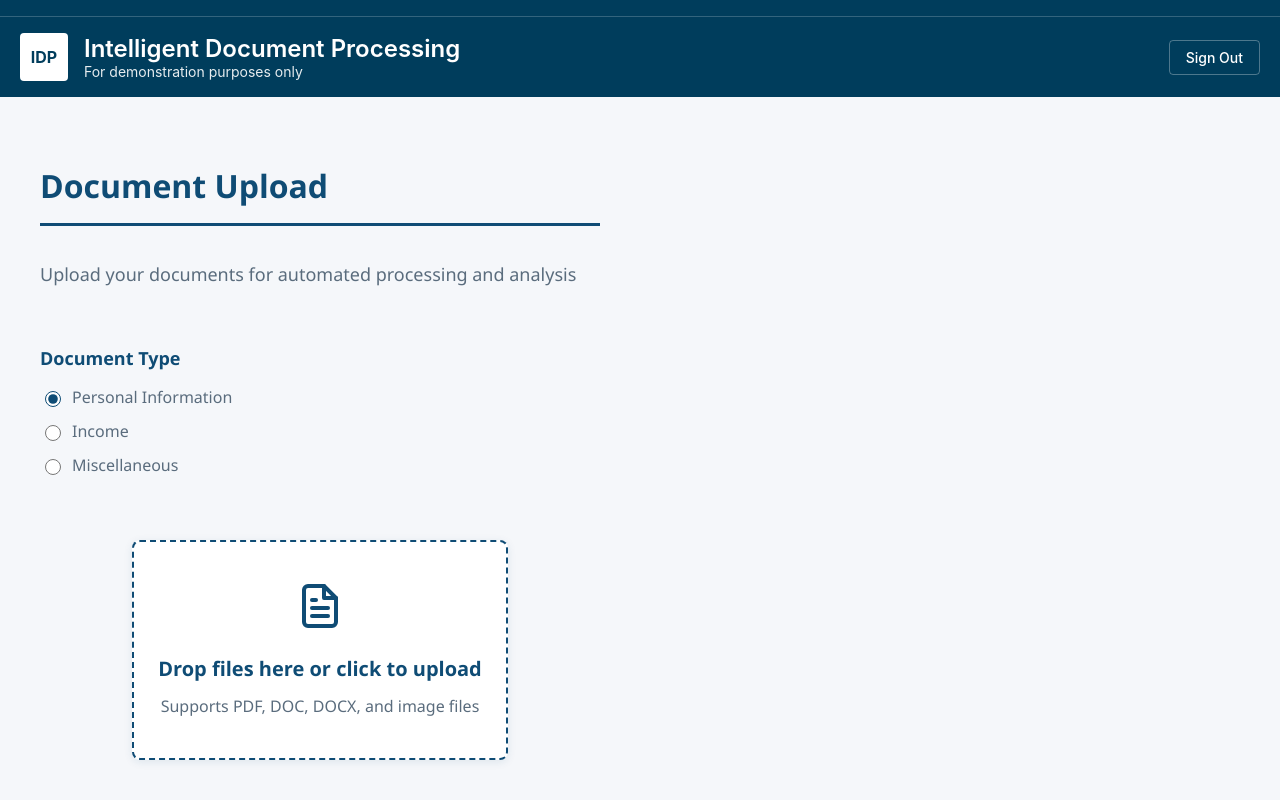
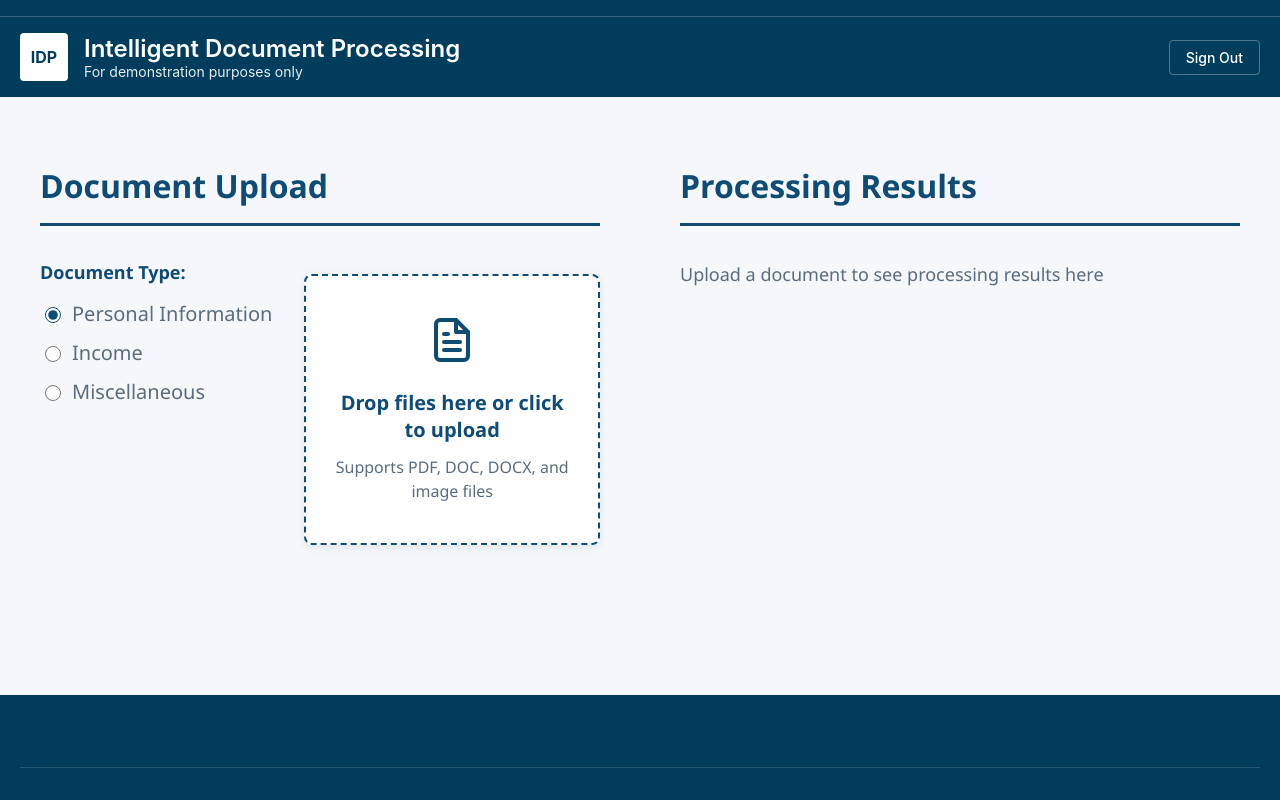
Before and after one commit to laurencegoolsby/amplify-react-template, a React (Vite) app: page / in a window 1280 px wide. Shown: the top 800 px of the page. Built offline with nearby package versions, Linux system fonts and the light colour scheme.

Commit message:
Styling updates

```diff
--- a/src/App.tsx
+++ b/src/App.tsx
@@ -7,6 +7,7 @@ import './styles/layout.css';
 import './styles/typography.css';
 import './styles/radio-group.css';
 import './styles/file-info.css';
+import './styles/upload-controls.css';
 
 function App() {
   const handleSignOut = () => {
@@ -37,12 +38,9 @@ function App() {
       <main className="main-content">
         <div className="upload-section">
           <h2 className="section-title">Document Upload</h2>
-          <p className="section-description">
-            Upload your documents for automated processing and analysis
-          </p>
-
+          <div className="upload-controls">
             <div className="document-type-selector">
-            <h3 className="selector-title">Document Type</h3>
+              <h3 className="selector-title">Document Type:</h3>
               <div className="radio-group">
                 {['Personal Information', 'Income', 'Miscellaneous'].map((type) => (
                   <label key={type} className="radio-option">
@@ -59,11 +57,14 @@ function App() {
               </div>
             </div>
 
+            <div className="upload-wrapper">
               <FileUpload onUploadComplete={(result) => console.log('Upload complete:', result)} onFileSelect={addFile} />
+            </div>
+          </div>
 
           {uploadedFiles.length > 0 && (
             <div className="files-list">
-              <h4>Uploaded Files:</h4>
+              <h3 className="selector-title">Uploaded Files:</h3>
               {uploadedFiles.map((file) => (
                 <div key={file.id} className="file-item">
                   <div className="file-details">
--- a/src/components/FileUpload.css
+++ b/src/components/FileUpload.css
@@ -15,9 +15,10 @@
 }
 
 .upload-zone:hover {
-  border-color: #003d5c;
-  background: #f8fbff;
-  box-shadow: 0 4px 16px rgba(15, 76, 117, 0.15);
+  border: 3px solid #0f4c75;
+  background: #e8f4fd;
+  box-shadow: 0 6px 24px rgba(15, 76, 117, 0.25);
+  transform: translateY(-2px);
 }
 
 .drag-over .upload-zone {
@@ -106,20 +107,3 @@
 .uploading .upload-zone {
   pointer-events: none;
 }
-
-/* PA.gov inspired button styling */
-.upload-zone::after {
-  content: '';
-  position: absolute;
-  bottom: 0;
-  left: 0;
-  right: 0;
-  height: 4px;
-  background: linear-gradient(90deg, #0f4c75 0%, #1e5f8b 100%);
-  opacity: 0;
-  transition: opacity 0.2s ease;
-}
-
-.upload-zone:hover::after {
-  opacity: 1;
-}
--- a/src/index.css
+++ b/src/index.css
@@ -10,7 +10,6 @@ body {
 
 main {
   display: flex;
-  flex-direction: column;
   align-items: stretch;
 }
 
--- a/src/styles/file-info.css
+++ b/src/styles/file-info.css
@@ -34,10 +34,11 @@
   background-color: #dc3545;
   color: white;
   border: none;
-  padding: 6px 12px;
-  border-radius: 4px;
+  padding: 12px 20px;
+  border-radius: 6px;
   cursor: pointer;
-  font-size: 12px;
+  font-size: 16px;
+  font-weight: 500;
   transition: background-color 0.2s;
 }
 
--- a/src/styles/layout.css
+++ b/src/styles/layout.css
@@ -17,7 +17,6 @@
   padding: 40px;
   display: flex;
   flex-direction: column;
-  /* justify-content: center; */
 }
 
 .results-section {
@@ -25,5 +24,4 @@
   padding: 40px;
   display: flex;
   flex-direction: column;
-  /* justify-content: center; */
 }
--- a/src/styles/radio-group.css
+++ b/src/styles/radio-group.css
@@ -1,6 +1,6 @@
 /* Radio Group Styles */
 .document-type-selector {
-  margin-bottom: 32px;
+  margin-bottom: 0;
 }
 
 .selector-title {
@@ -21,7 +21,7 @@
   align-items: center;
   gap: 8px;
   cursor: pointer;
-  font-size: 16px;
+  font-size: 20px;
   color: #5a6c7d;
 }
 
--- /dev/null
+++ b/src/styles/upload-controls.css
@@ -0,0 +1,16 @@
+/* Upload Controls Layout */
+.upload-controls {
+  display: flex;
+  gap: 32px;
+  align-items: flex-start;
+  margin-bottom: 32px;
+}
+
+.document-type-selector {
+  flex: 0 0 auto;
+  min-width: 200px;
+}
+
+.upload-wrapper {
+  flex: 1;
+}
```
Lines whose indentation alone changed are shown as unchanged.
